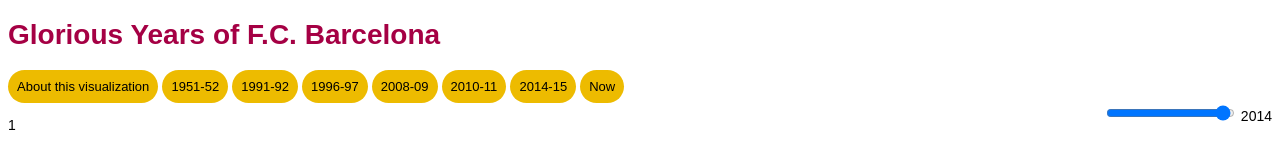
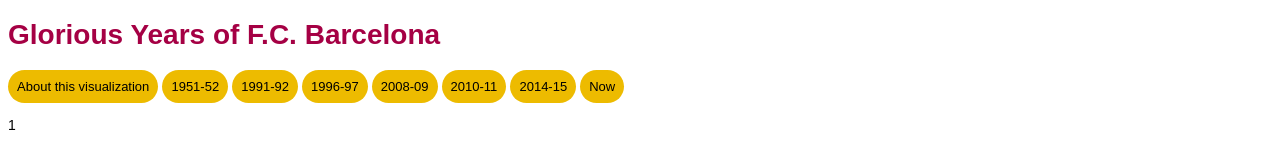
Before and after one commit to amiralishd/FC-Barcelona-Championships, a plain HTML site: page index.html in a window 1280 px wide. Drawn offline with nearby package versions, Linux system fonts and the light colour scheme.

Commit message:
Update index.html

```diff
--- a/index.html
+++ b/index.html
@@ -107,11 +107,6 @@
     <button id="button" value=2011 onclick="showChart(this)"> 2010-11 </button>
     <button id="button" value=2015 onclick="showChart(this)"> 2014-15 </button>
     <button id="button" value=2018 onclick="showChart(this)"> Now </button>
-</div>
-
-<div id="scrollbar">
-    <input type="range" min=1900 max=2018 step=1 id="year" width=400 value=2014 oninput="num.value = year.value">
-    <output name="num" id="num">2014</output>
 </div>
 
 <p><span id="aboutThisViz"></span></p>
```
